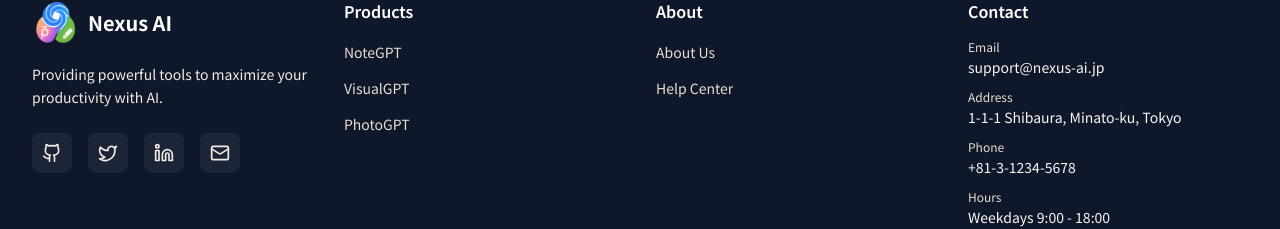
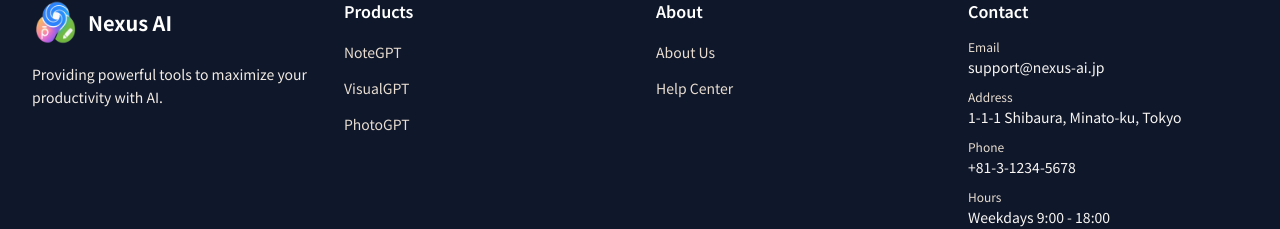
Before and after one commit to Raymond-Yang1102/zf-nexus-ai, a Vue app: page / in a window 1280 px wide. Shown: the part 6316-6545 px from the top of the page. Built offline with nearby package versions, Linux system fonts and the light colour scheme.

Commit message:
移除页脚中有关github、youtube等跳转链接

```diff
--- a/src/components/Footer.vue
+++ b/src/components/Footer.vue
@@ -11,12 +11,6 @@
           <p class="text-washi-200 text-sm mb-6 leading-relaxed">
             {{ footerData?.description }}
           </p>
-          <div class="flex items-center space-x-4">
-            <a v-for="social in socialLinks" :key="social.href" :href="social.href"
-              class="w-10 h-10 rounded-lg bg-sumi-800/80 flex items-center justify-center text-washi-200 hover:text-white hover:bg-sky-600 transition-colors">
-              <component :is="social.icon" class="w-5 h-5" />
-            </a>
-          </div>
         </div>
 
         <div v-for="section in footerLinks" :key="section.title">
@@ -78,13 +72,6 @@ const effectiveLocale = computed<Locale>(() => {
 })
 const router = useRouter()
 
-const socialLinks = [
-  { icon: Github, href: '#' },
-  { icon: Twitter, href: '#' },
-  { icon: Linkedin, href: '#' },
-  { icon: Mail, href: '#' }
-]
-
 const footerData = computed(() => messages[effectiveLocale.value]?.footer ?? { company: '', copyright: '', description: '', links: {}, sections: {}, contactInfo: {} })
 
 const contactInfoData = computed(() => footerData.value?.contactInfo ?? { title: '', email: '', address: '', phone: '', hours: '' })
```
